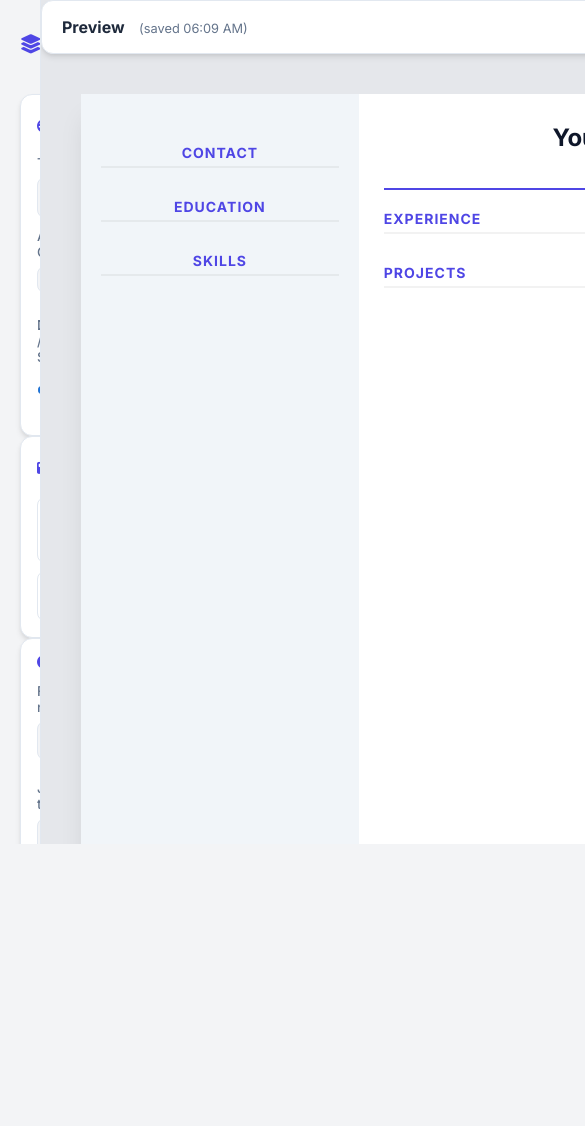
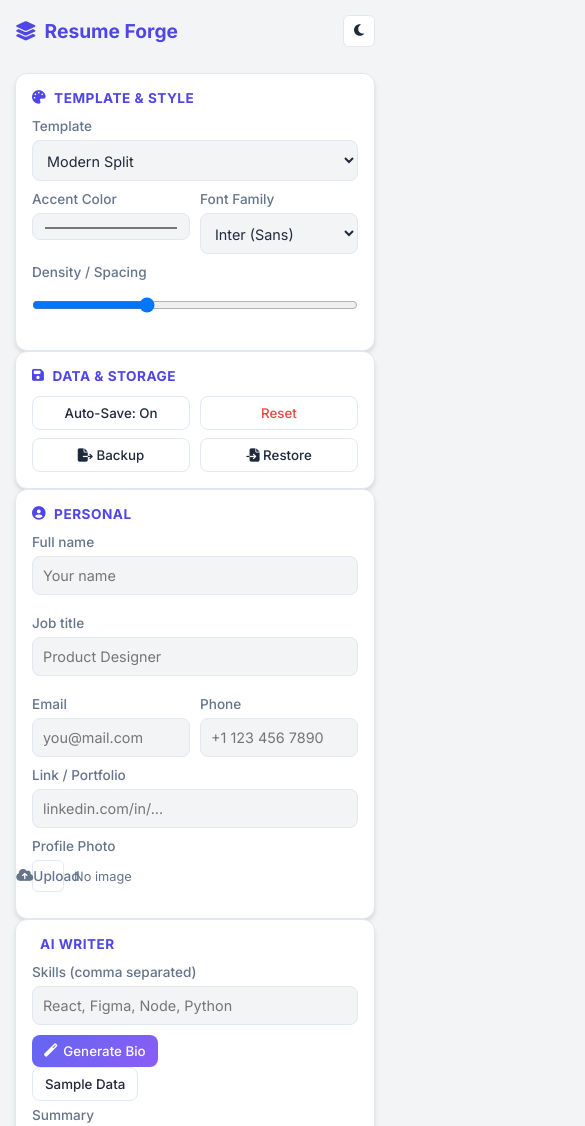
Before and after one commit to Pradhyuman24/Resume-Forge, a plain HTML site: page index.html in a window 390 px wide. Shown: the top 1126 px of the page, 585 px wide, since content can reach past the window. Before the commit the page ends 844 px from the top, so only its background shows below. Drawn offline with Linux system fonts and the light colour scheme.

Commit message:
Implement mobile responsiveness in style.css
Added mobile responsiveness styles for the layout, sidebar, preview area, and resume visual. Adjusted toolbar for better usability on smaller screens.

```diff
--- a/style.css
+++ b/style.css
@@ -181,3 +181,52 @@ button { cursor: pointer; font-family: inherit; font-weight: 500; transition: al
   .resume { width: 100% !important; height: auto !important; min-height: auto; box-shadow: none; border: none; transform: none !important; margin: 0; print-color-adjust: exact; -webkit-print-color-adjust: exact; }
   /* Hide background images for ink saving if user desires, but here we force exact print */
 }
+
+/* --- MOBILE RESPONSIVENESS --- */
+@media screen and (max-width: 850px) {
+  /* 1. Change Layout to Vertical */
+  body { height: auto; overflow: auto; }
+  .container { flex-direction: column; height: auto; }
+
+  /* 2. Fix Sidebar (Form Area) */
+  .sidebar {
+    width: 100%;
+    height: auto;
+    border-right: none;
+    border-bottom: 1px solid var(--border);
+    padding: 15px;
+    overflow: visible;
+  }
+
+  /* Hide the toggle button on mobile since we scroll instead */
+  #collapseBtn { display: none; }
+
+  /* 3. Fix Preview Area */
+  .preview-wrap {
+    height: auto;
+    min-height: 100vh; /* Ensure it takes up space */
+  }
+
+  .preview {
+    padding: 20px 10px;
+    justify-content: flex-start;
+    overflow-x: auto; /* Allow horizontal scrolling for the A4 paper */
+    display: block; /* Helps with scrolling behavior */
+  }
+
+  /* 4. Scale the Resume Visual slightly for small screens */
+  .resume {
+    margin: 0 auto;
+    /* Optional: Scale down slightly to fit better,
+       or keep full size and let user scroll */
+    transform: scale(0.65);
+    transform-origin: top center;
+    margin-bottom: -300px; /* Counteract the whitespace from scaling */
+  }
+
+  /* 5. Adjust Toolbar */
+  .preview-toolbar {
+    flex-wrap: wrap;
+    gap: 10px;
+  }
+}
```
